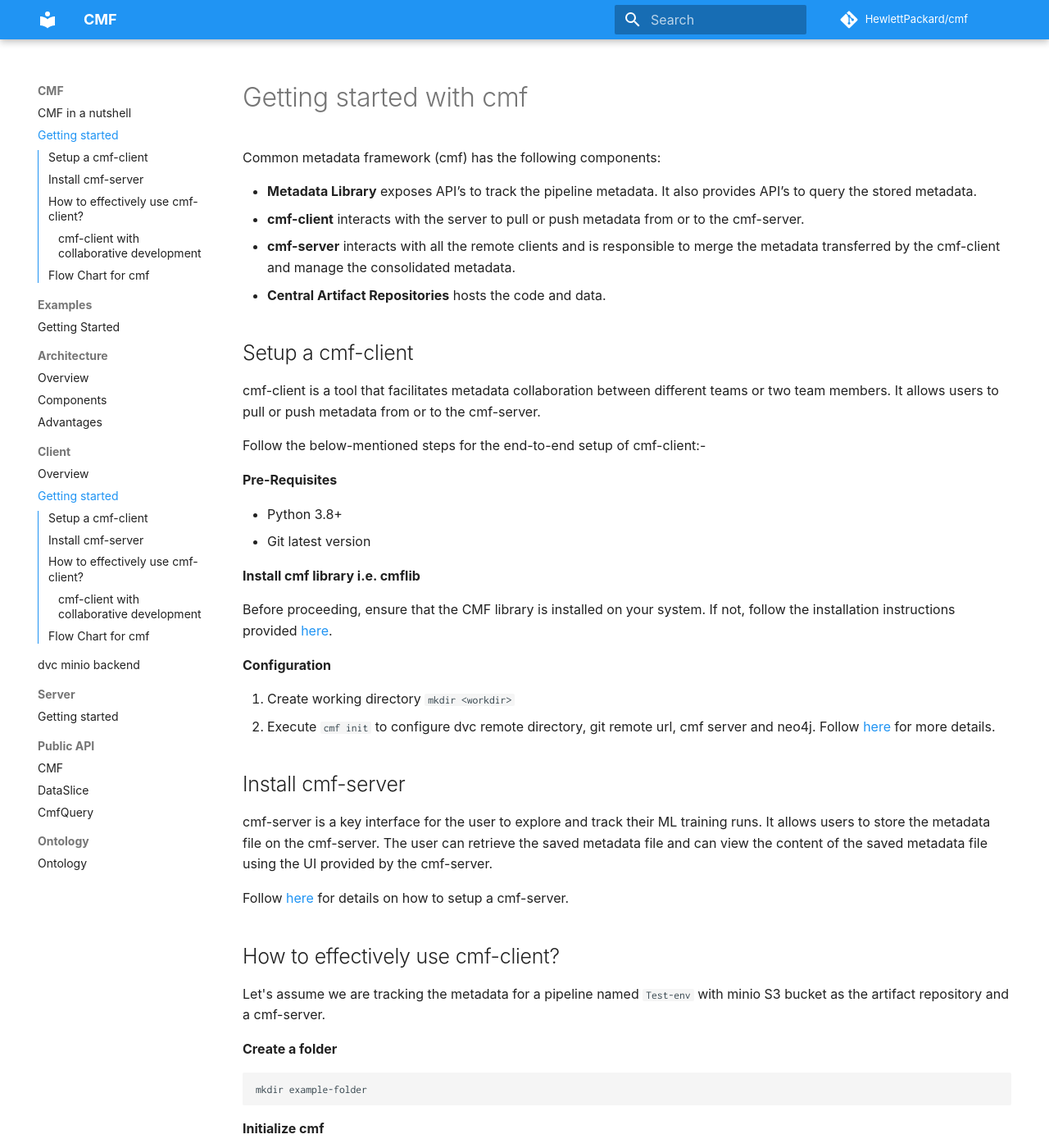
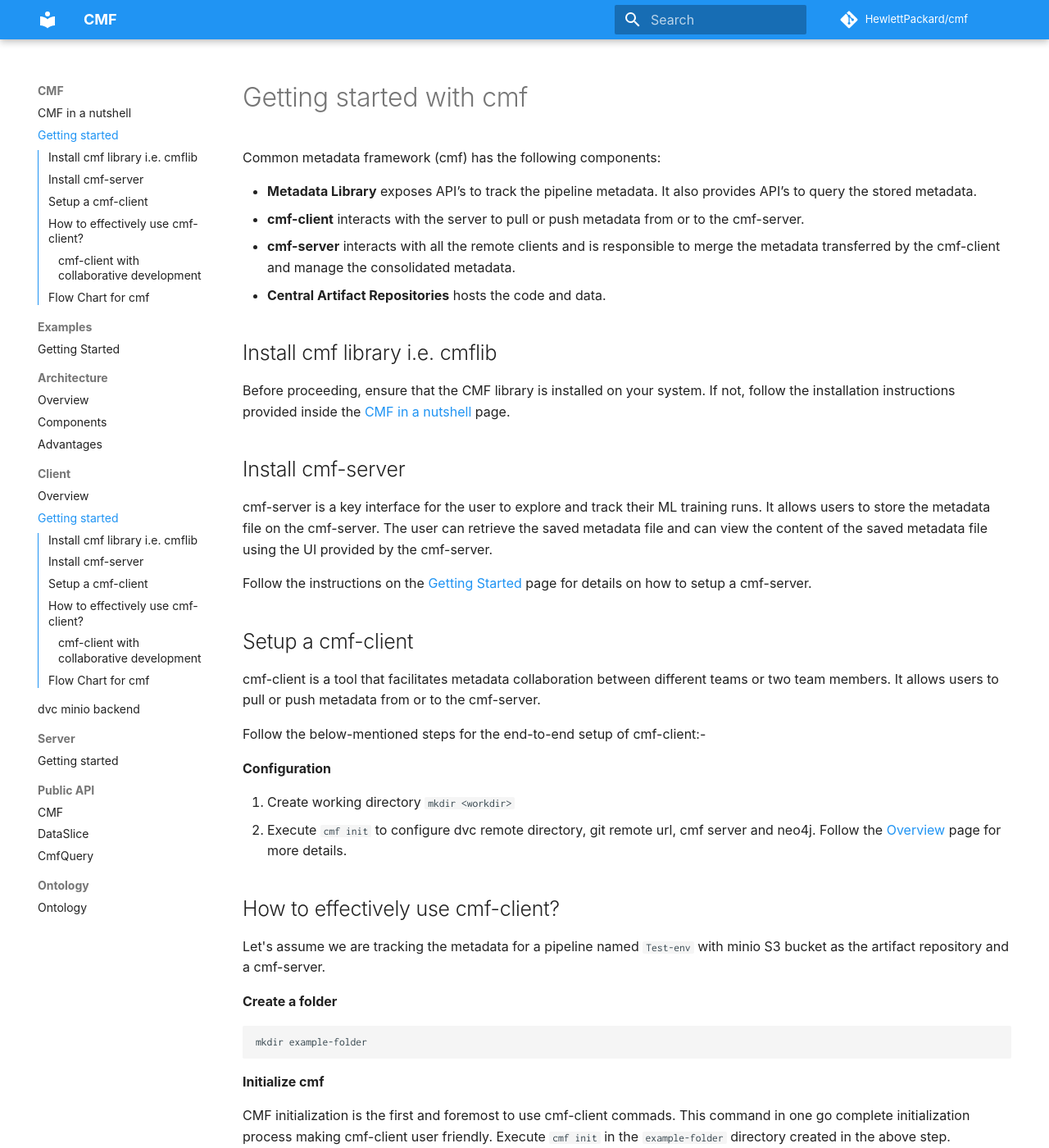
Before and after one commit to HewlettPackard/cmf, an MkDocs documentation site: the page built from docs/cmf_client/step-by-step.md, in a window 1280 px wide and 1400 px high. Shown: the whole window at 82% size. Built offline with MkDocs 1.6.1 and Material for MkDocs 9.7.7, drawn with Linux system fonts in a browser that asks for light colours; some web fonts are replaced; comment, search, counter and statistics services are not loaded; some of the changed text lies outside the part shown.

Commit message:
Update step-by-step.md
Replaced "here" with "web page name".

````diff
--- a/docs/cmf_client/step-by-step.md
+++ b/docs/cmf_client/step-by-step.md
@@ -6,30 +6,25 @@ Common metadata framework (cmf) has the following components:
 - **cmf-server** interacts with all the remote clients and is responsible to merge the metadata transferred by the cmf-client and manage the consolidated metadata.
 - **Central Artifact Repositories** hosts the code and data.
 
+## Install cmf library i.e. cmflib
+Before proceeding, ensure that the CMF library is installed on your system. If not, follow the installation instructions provided inside the [CMF in a nutshell](../index.md) page.
+
+## Install cmf-server
+cmf-server is a key interface for the user to explore and track their ML training runs. It allows users to store the metadata file on the cmf-server. The user can retrieve the saved metadata file and can view the content of the saved metadata file using the UI provided by the cmf-server.
+
+Follow the instructions on the [Getting Started](../cmf_server/cmf-server.md) page for details on how to setup a cmf-server.
+
 ## Setup a cmf-client
 cmf-client is a tool that facilitates metadata collaboration between different teams or two team members. It allows users to pull or push metadata from or to the cmf-server.
 
 Follow the below-mentioned steps for the end-to-end setup of cmf-client:-
 
-**Pre-Requisites**
-
-- Python 3.8+
-- Git latest version
-
-**Install cmf library i.e. cmflib**
-
-Before proceeding, ensure that the CMF library is installed on your system. If not, follow the installation instructions provided [here](../index.md).
-
 **Configuration**
 
 1. Create working directory `mkdir <workdir>`
-2. Execute `cmf init` to configure dvc remote directory, git remote url, cmf server and neo4j. Follow [here](./cmf_client/cmf_client.md#cmf-init) for more details.
+2. Execute `cmf init` to configure dvc remote directory, git remote url, cmf server and neo4j. Follow the [Overview](./cmf_client.md) page for more details.
 
 
-## Install cmf-server
-cmf-server is a key interface for the user to explore and track their ML training runs. It allows users to store the metadata file on the cmf-server. The user can retrieve the saved metadata file and can view the content of the saved metadata file using the UI provided by the cmf-server.
-
-Follow [here](../cmf_server/cmf-server.md) for details on how to setup a cmf-server.
 
 ## How to effectively use cmf-client?
 
@@ -48,19 +43,19 @@ cmf init minioS3 --url s3://dvc-art --endpoint-url http://172.19.0.2:9000 --acce
 ```
 > Here, "dvc-art" is provided as an example bucket name. However, users can change it as needed, if the user chooses to change it, they will need to update the Dockerfile for minioS3 accordingly.
 
-Check [here](./cmf_client.md) for more details.
+Check [Overview](./cmf_client.md) page for more details.
 
 **Check status of CMF initialization (Optional)**
 ```
 cmf init show
 ```
-Check [here](./cmf_client.md) for more details.
+Check [Overview](./cmf_client.md) page for more details.
 
 **Track metadata using cmflib**
 
-Use [Sample projects](https://github.com/HewlettPackard/cmf/tree/master/examples) as a reference to create a new project to track metadata for ML pipelines.
+Use [Sample projects](https://github.com/HewlettPackard/cmf/blob/master/examples/example-get-started/README.md) as a reference to create a new project to track metadata for ML pipelines.
 
-More info is available [here](https://hewlettpackard.github.io/cmf/examples/getting_started/).
+More information is available inside [Getting Started](https://hewlettpackard.github.io/cmf/examples/getting_started/).
 
 
 > Before pushing artifacts or metadata, ensure that the cmf server and minioS3 are up and running.
@@ -72,13 +67,13 @@ Push artifacts in the artifact repo initialised in the [Initialize cmf](#initial
 ```
 cmf artifact push
 ```
-Check [here](./cmf_client.md) for more details.
+Check [Overview](./cmf_client.md) page for more details.
 
 **Push metadata to cmf-server**
 ```
-cmf metadata push -p 'pipeline-name'
+cmf metadata push -p 'Test-env'
 ```
-Check [here](./cmf_client.md) for more details.
+Check [Overview](./cmf_client.md) page for more details.
 
 ### cmf-client with collaborative development
 In the case of collaborative development, in addition to the above commands, users can follow the commands below to pull metadata and artifacts from a common cmf server and a central artifact repository.
@@ -87,17 +82,17 @@ In the case of collaborative development, in addition to the above commands, use
 
 Execute `cmf metadata` command in the `example_folder`.
 ```
-cmf metadata pull -p 'pipeline-name'
+cmf metadata pull -p 'Test-env'
 ```
-Check [here](./cmf_client.md) for more details.
+Check [Overview](./cmf_client.md) page for more details.
 
 **Pull artifacts from the central artifact repo**
 
 Execute `cmf artifact` command in the `example_folder`.
 ```
-cmf artifact pull -p 'pipeline-name'
+cmf artifact pull -p 'Test-env'
 ```
-Check [here](./cmf_client.md) for more details.
+Check [Overview](./cmf_client.md) page for more details.
 
 ## Flow Chart for cmf
 <img src="./../../assets/flow_chart_cmf.jpg" alt="Flow chart for cmf" style="display: block; margin: 0 auto" />
````
